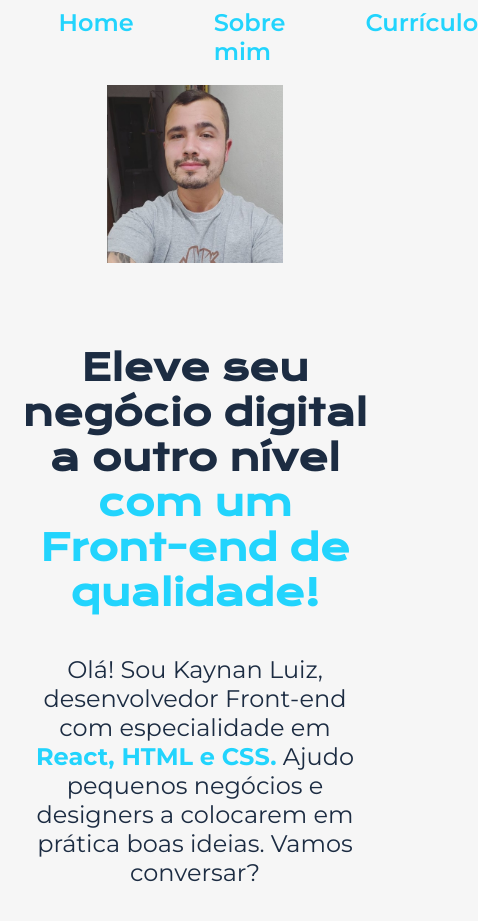
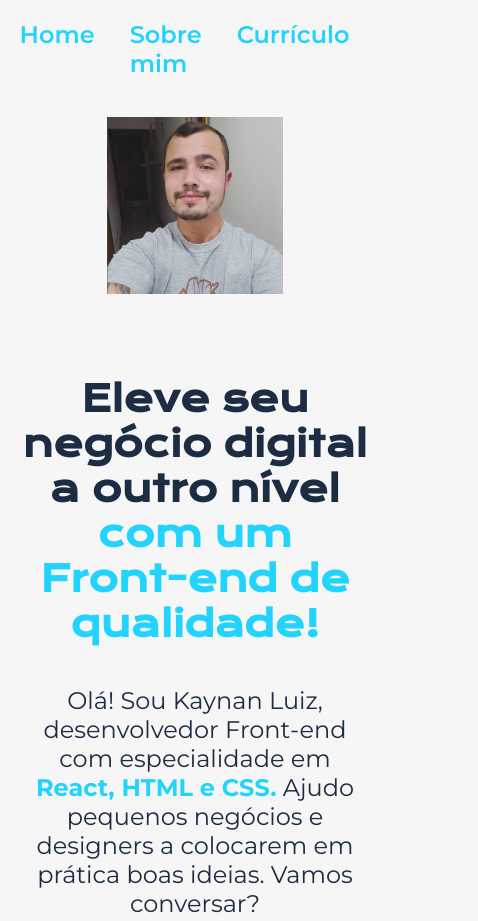
Before and after one commit to kaynanluiz/portfolio, a plain HTML site: page index.html in a window 390 px wide. Shown: the top 921 px of the page, 478 px wide, since content can reach past the window. Drawn offline with nearby package versions, Linux system fonts and the light colour scheme.

Commit message:
Update style.css

```diff
--- a/styles/style.css
+++ b/styles/style.css
@@ -36,7 +36,7 @@ body {
 
 .cabecalho__menu {
     display: flex;
-    gap: 80px;
+    gap: 20%;
 }
 
 .cabecalho__menu__link {
@@ -126,13 +126,13 @@ body {
 
 @media (max-width: 1200px) {
     .cabecalho {
-        padding: auto;
+        padding: 5%;
     }
 
     .cabecalho__menu {
         justify-content: space-between;
         display: flex;
-        width: auto;
+        width: 50%;
     }
 
     .cabecalho__menu__link {
```
